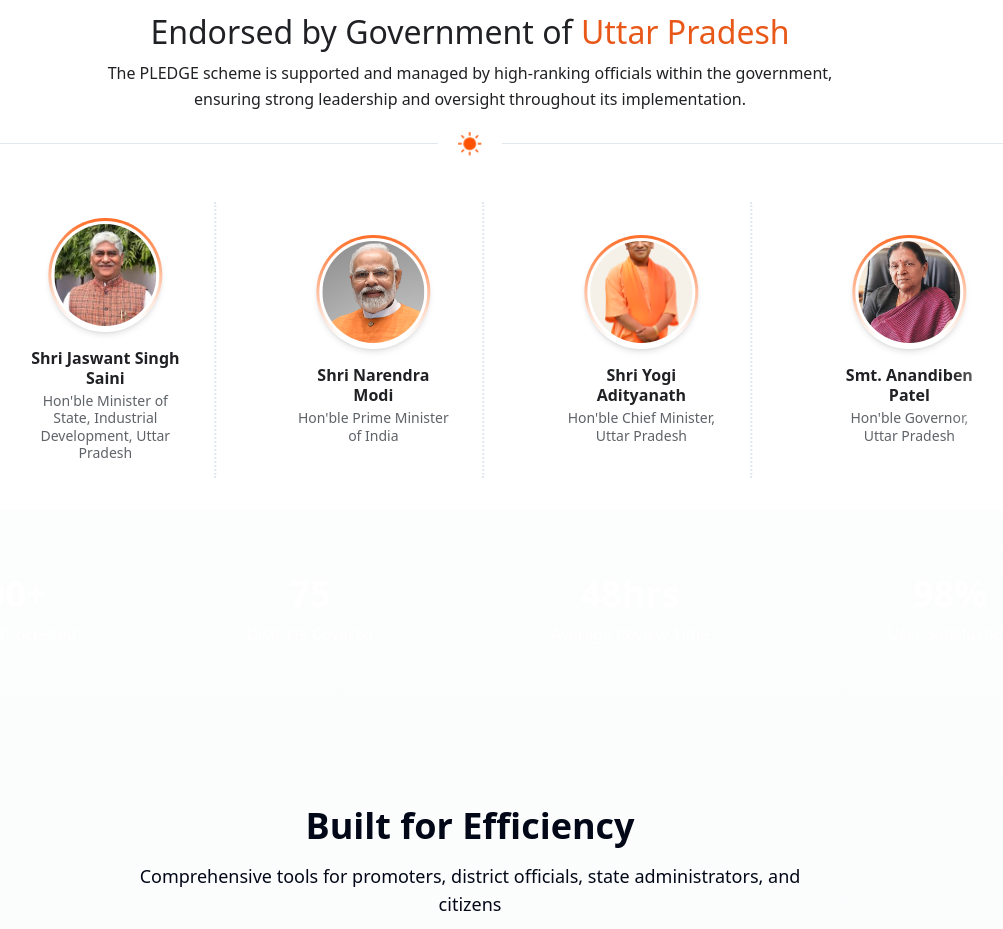
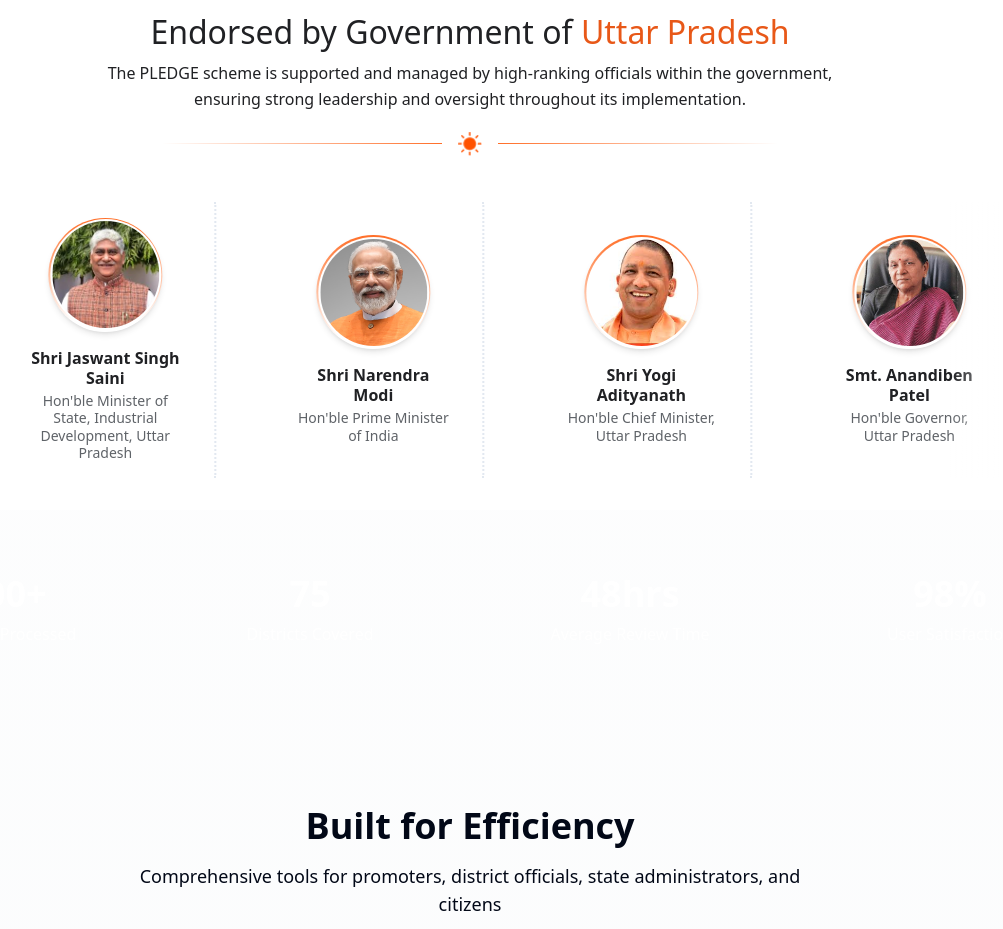
Before and after one commit to Adityas3111N/pledge-portal, a Next.js app: page / in a window 1280 px wide. Shown: the part 880-1809 px from the top of the page, without its empty margins (170-1173 px from the left). Built offline with nearby package versions, Linux system fonts and the light colour scheme.

Commit message:
feat(endorsements): update yogiji image and refine divider line and image border

```diff
--- a/src/components/layout/Endorsements.tsx
+++ b/src/components/layout/Endorsements.tsx
@@ -20,7 +20,7 @@
       id: "yogi",
       name: t("endorsements.officials.yogi.name"),
       role: t("endorsements.officials.yogi.role"),
-      image: "/yogiji.png"
+      image: "/yogiji.jpg"
     },
     {
       id: "patel",
@@ -103,18 +103,26 @@
           </p>
         </div>
 
-        {/* Divider with Sun Icon */}
+        {/* Divider with Sun Icon — half-width, orange, fades at both ends */}
         <div className="relative flex items-center justify-center mt-4 md:mt-5 mb-[46px]">
-          <div className="absolute inset-0 flex items-center">
-            <div className="w-full border-t border-brand-primary"></div>
-          </div>
-          <div className="relative bg-bg-surface px-5 z-10 flex items-center justify-center">
+          {/* Left fade arm */}
+          <div
+            className="h-px w-1/4"
+            style={{ background: "linear-gradient(to left, var(--color-brand-primary), transparent)" }}
+          />
+          {/* Sun icon */}
+          <div className="flex items-center justify-center px-4 shrink-0">
             <img
               src="/sun.png"
               alt="Sun emblem"
               className="w-[20px] h-[20px] md:w-[24px] md:h-[24px] object-contain select-none"
             />
           </div>
+          {/* Right fade arm */}
+          <div
+            className="h-px w-1/4"
+            style={{ background: "linear-gradient(to right, var(--color-brand-primary), transparent)" }}
+          />
         </div>
 
         {/* Marquee Container */}
@@ -132,13 +140,13 @@
               >
                 {/* Circular Gradient Border Wrapper */}
                 <div
-                  className="w-[104px] h-[104px] md:w-[114px] md:h-[114px] rounded-full flex items-center justify-center p-[3px] shadow-md shrink-0"
+                  className="w-[104px] h-[104px] md:w-[114px] md:h-[114px] rounded-full flex items-center justify-center p-[1.5px] shadow-md shrink-0"
                   style={{
                     background: "linear-gradient(to bottom, var(--color-brand-primary) 0%, rgba(255, 110, 40, 0) 90%)"
                   }}
                 >
                   {/* Inner white container ensuring a gap around the image */}
-                  <div className="w-full h-full rounded-full bg-bg-surface flex items-center justify-center p-[3px]">
+                  <div className="w-full h-full rounded-full bg-bg-surface flex items-center justify-center p-[2px]">
                     <div className="w-full h-full rounded-full overflow-hidden bg-bg-subtle">
                       <img
                         src={official.image}
```
Also changed, not shown: public/yogiji.jpg (added), public/yogiji.png (deleted).
